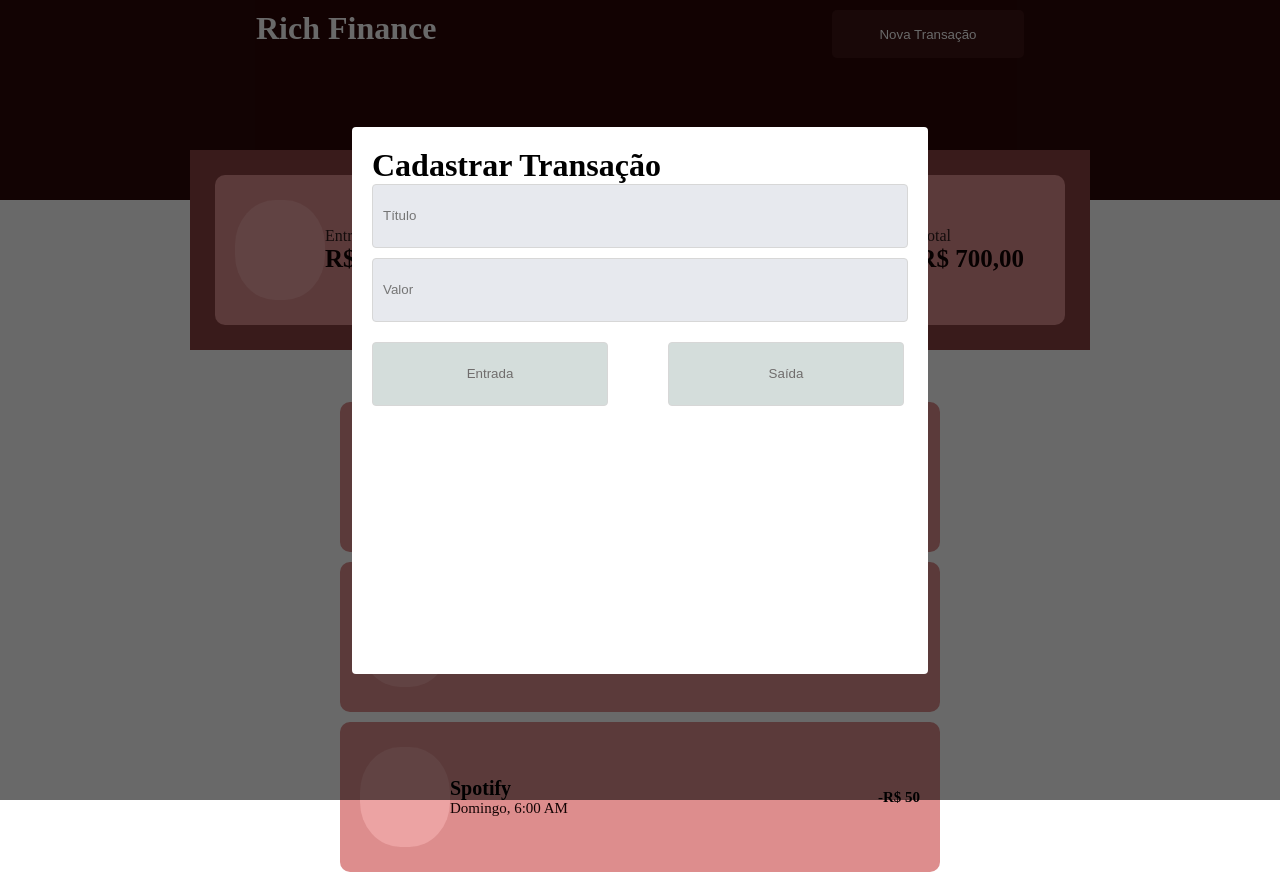
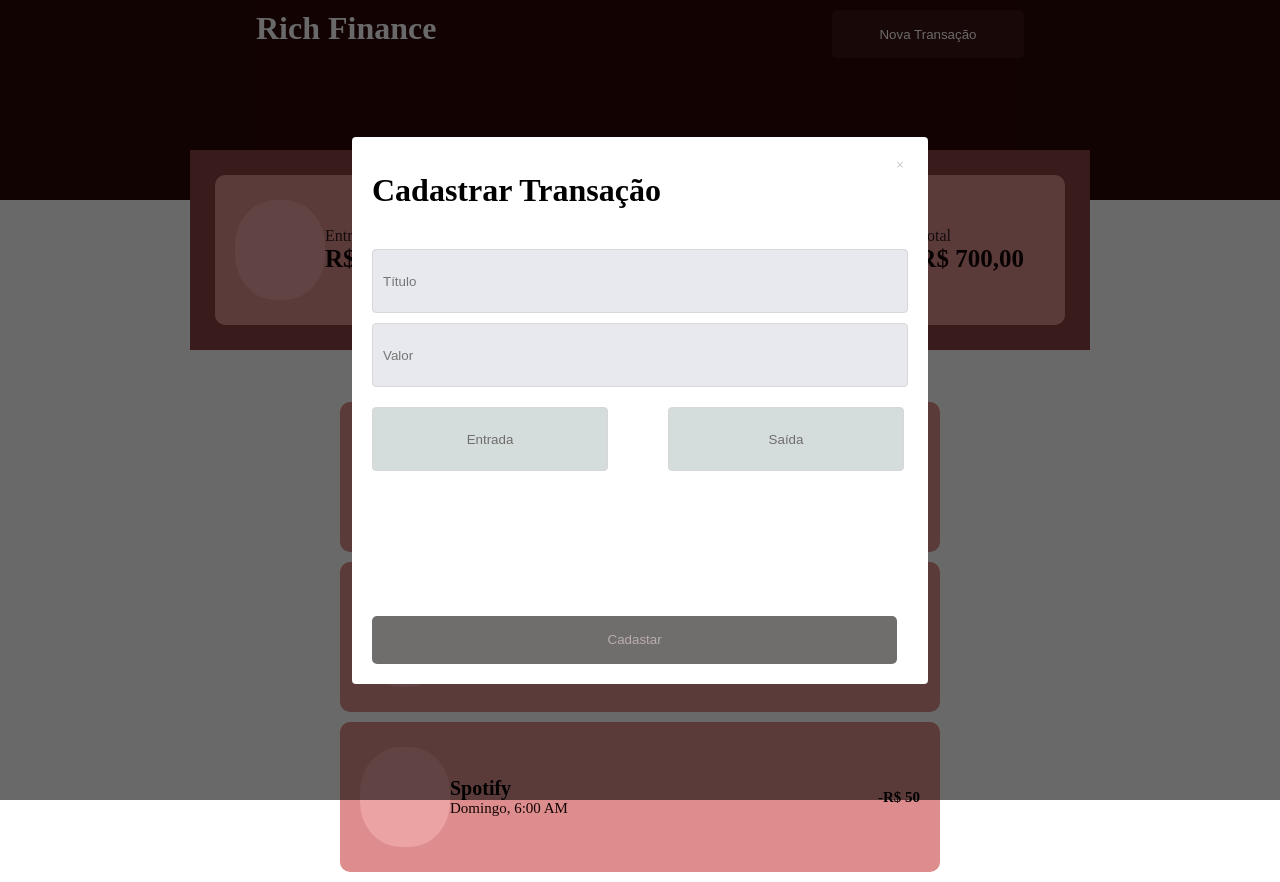
Before and after one commit to devrichele/my-finance, a React (Vite) app: page / in a window 1280 px wide. Built offline with nearby package versions, Linux system fonts and the light colour scheme.

Commit message:
continuação aula anterior e também utilizando biblioteca react icon

```diff
--- a/package.json
+++ b/package.json
@@ -11,7 +11,8 @@
   },
   "dependencies": {
     "react": "^18.2.0",
-    "react-dom": "^18.2.0"
+    "react-dom": "^18.2.0",
+    "react-icons": "^5.2.1"
   },
   "devDependencies": {
     "@types/react": "^18.2.66",
--- a/src/components/modelo/index.jsx
+++ b/src/components/modelo/index.jsx
@@ -1,6 +1,8 @@
 import EntradaCadastro from "../entrada"
 import "./styles.css"
 import BotaoTransacoes from "../botao"
+import { IoIosClose } from "react-icons/io";
+
 
 
 
@@ -9,11 +11,11 @@ export default function Modelo ({onClickModelo}){
     return (
     <div className="body-modelo" onClick={onClickModelo} >
       <div className="conteudoModelo">
-        <div>
-        </div>
-        <form>
+        <IoIosClose color="#cecece" style={{cursor:"pointer"}}/>
+        <form className="modelForm">
             <h1> Cadastrar Transação </h1>
-            <div style={{
+       <div>
+        <div style={{
               display: "flex",
               flexDirection: "column",
               justifyContent: "space-between",
@@ -28,6 +30,10 @@ export default function Modelo ({onClickModelo}){
               <BotaoTransacoes textoBotao ={"Saída"}/>
 
             </div>
+            </div>
+            <button className="Inserirdados">
+              Cadastar
+            </button>
         </form>
       </div>
     </div>
--- a/src/components/modelo/styles.css
+++ b/src/components/modelo/styles.css
@@ -15,6 +15,11 @@
     background-color: white;
     border-radius: 4px;
     padding: 20px;
+    margin-top: 20px;
+    display:flex;
+    flex-direction: column;
+    align-items: flex-end;
+
 }
 .bTransacoes{
 
@@ -25,3 +30,22 @@
     gap: 60px;
     display: flex;
 }
+.Inserirdados{
+    width: 98%;
+    color:rgb(185, 174, 174);
+    background-color:rgb(112, 109, 109);
+    margin-top: 20px;
+}
+
+.modelForm{
+
+    display: flex;
+    flex-direction: column;
+    height: 100%;
+    gap: 40px;
+    width: 100%;
+
+}
+.Inserirdados{
+margin-top: auto;
+}
```
Also changed, not shown: 1 other file (tests, documents, lock files or other folders).
